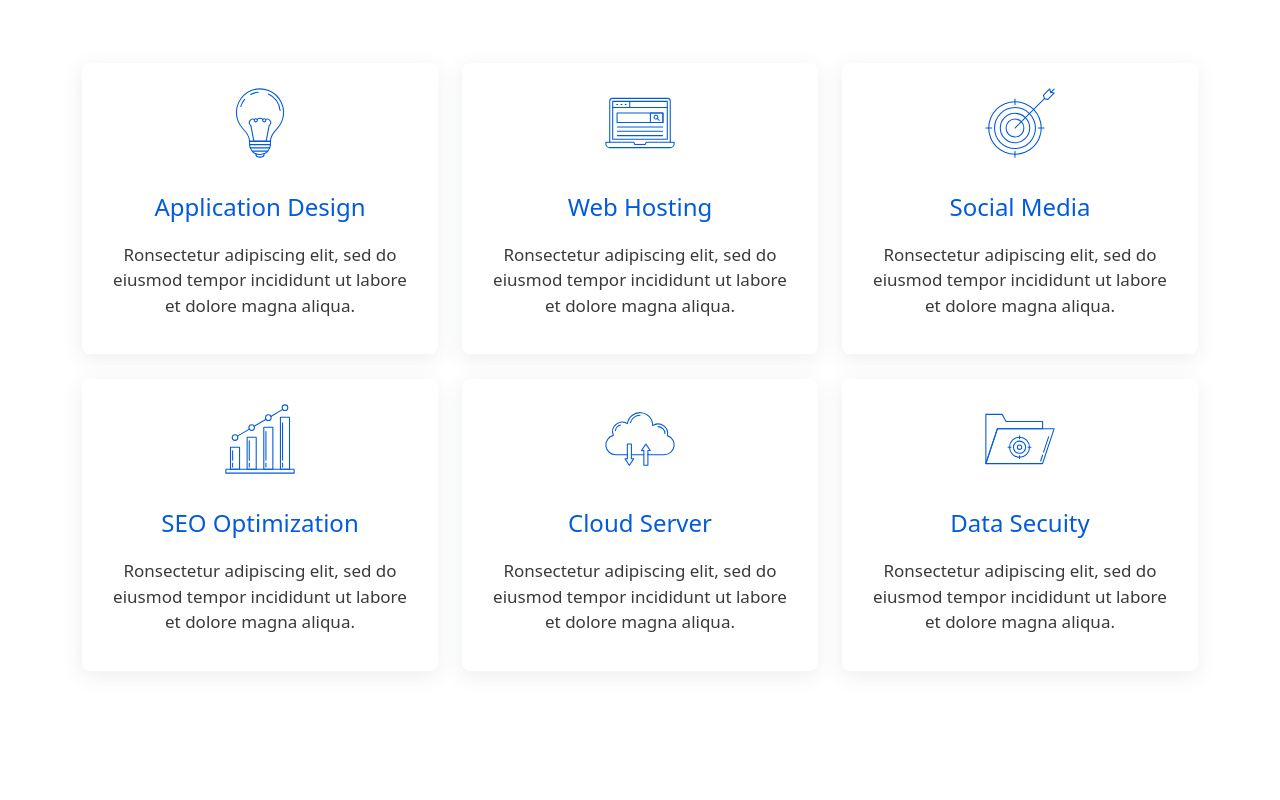
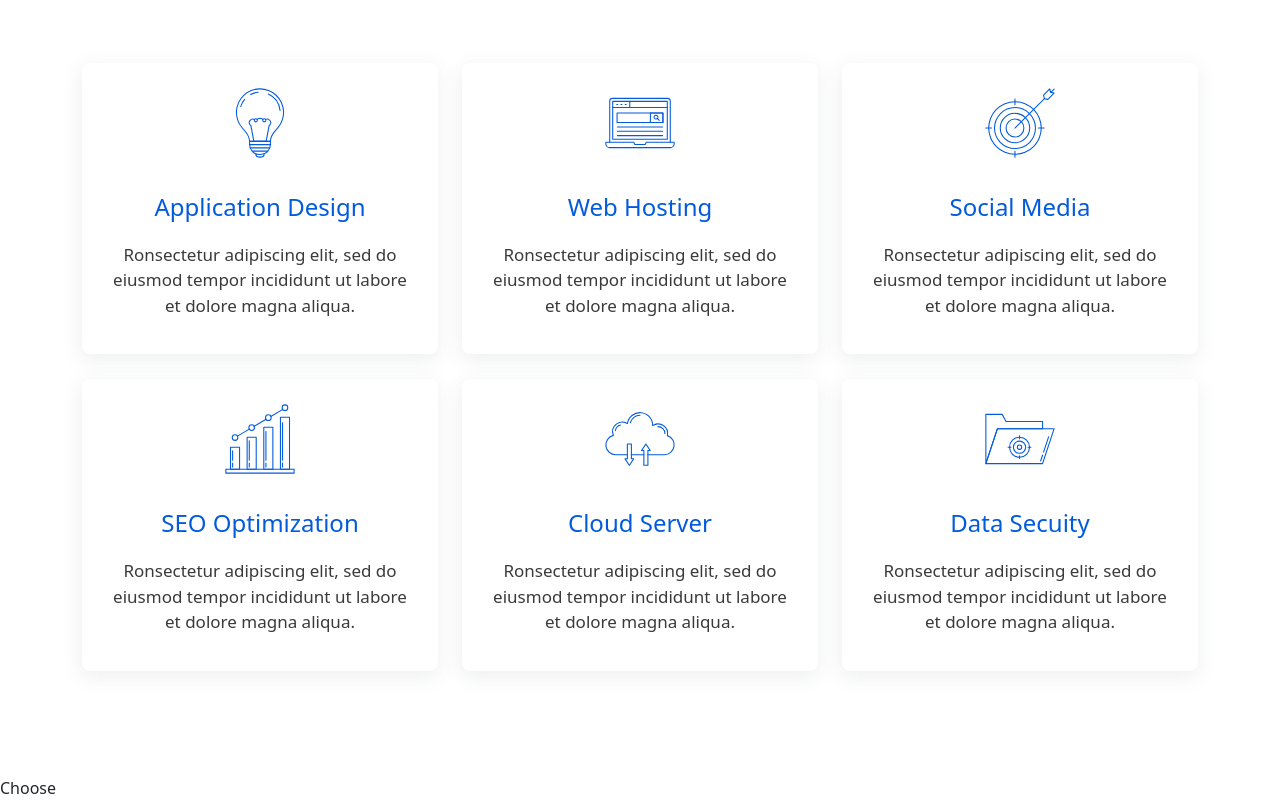
Before and after one commit to Hamza-1-0/Secondproject, a React (Vite) app: page / in a window 1280 px wide. Shown: the part 876-1676 px from the top of the page. Before the commit the page ends 1652 px from the top, so only its background shows below. Built offline with nearby package versions, Linux system fonts and the light colour scheme.

Commit message:
Add header

```diff
--- /dev/null
+++ b/src/Components/Choose/Choose.jsx
@@ -0,0 +1,7 @@
+import React from "react";
+import "./Choose-style.css";
+const Choose = () => {
+  return <div>Choose</div>;
+};
+
+export default Choose;
--- a/src/Screen/Home.jsx
+++ b/src/Screen/Home.jsx
@@ -2,6 +2,7 @@ import React from "react";
 import Navbar from "../Components/Navbar/Navbar";
 import Header from "../Components/Header/Header";
 import Information from "../Components/Information/Information";
+import Choose from "../Components/Choose/Choose";
 
 const Home = () => {
   return (
@@ -9,6 +10,7 @@ const Home = () => {
       <Navbar />
       <Header />
       <Information />
+      <Choose />
     </>
   );
 };
```
Also changed, not shown: src/Components/Choose/Choose-style.css (added).
